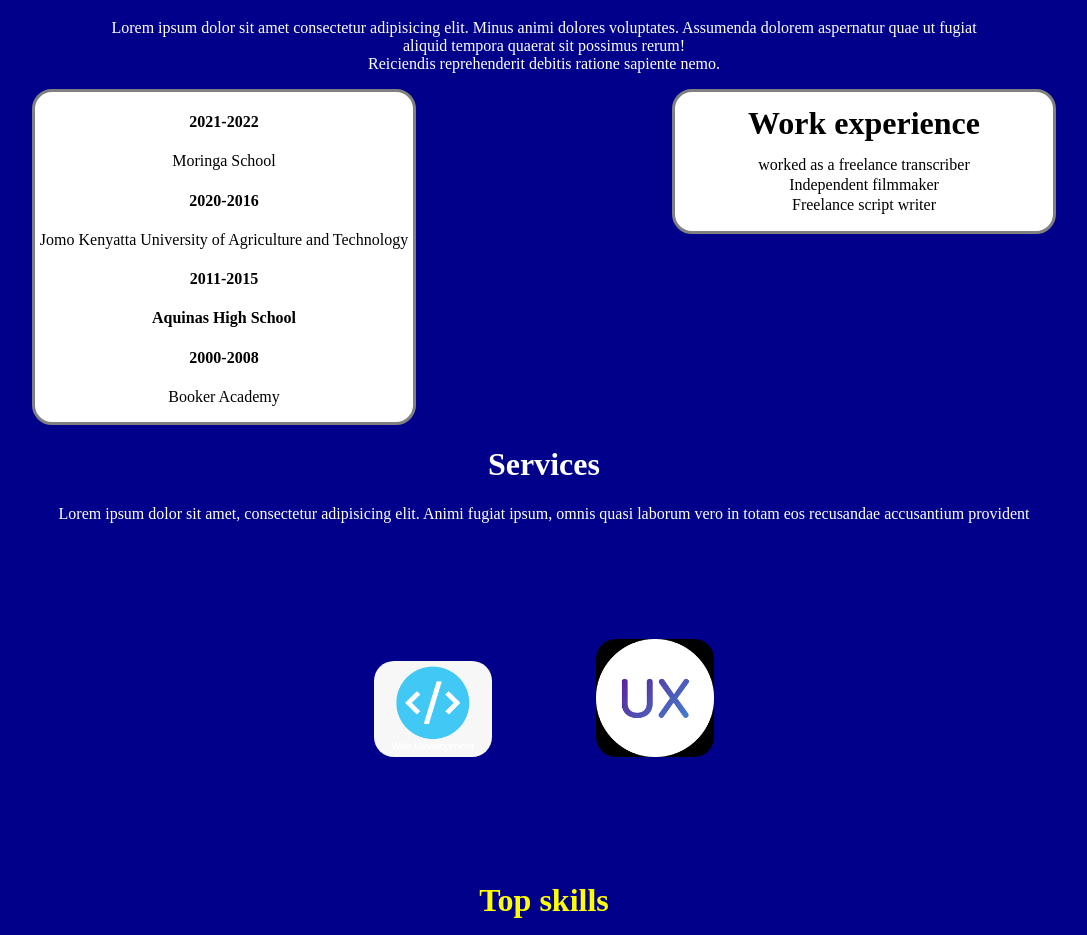
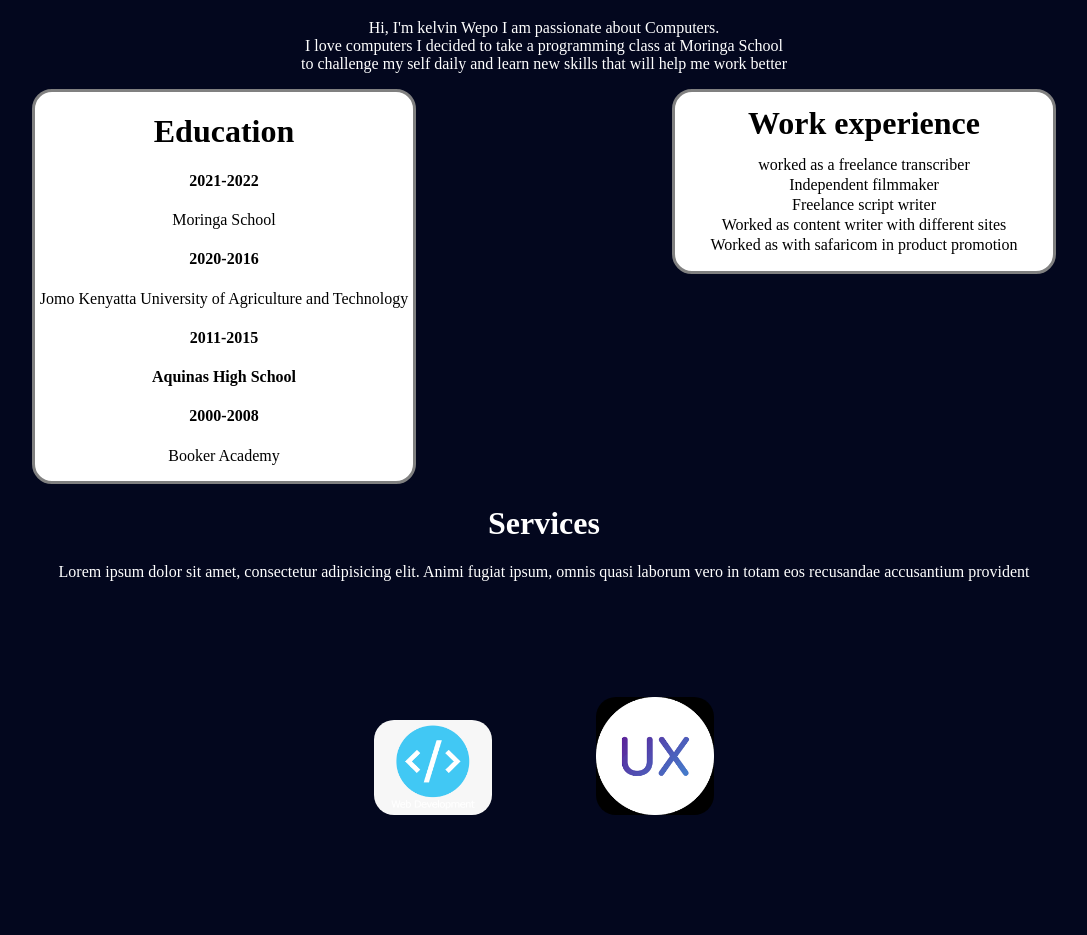
Before and after one commit to Kelvin-Wepo/My_Portfolio, a plain HTML site: page index.html in a window 1280 px wide. Shown: the part 837-1772 px from the top of the page, without its empty margins (96-1183 px from the left). Drawn offline with Linux system fonts and the light colour scheme.

Commit message:
modify about setion

```diff
--- a/Portfolio/style.css
+++ b/Portfolio/style.css
@@ -1,7 +1,7 @@
 body{
     padding: 0;
     margin: 0;
-     background-color:darkblue;
+     background-color:#03071e;
     color: white;
 
 }
@@ -96,20 +96,21 @@ ul {
 }
 .skills{
     text-align: center;
-    color:yellow
+    color:white
 }
 .icons{
     justify-content: space-around;
 }
 .hobbies{
     text-align: center;
-    color: yellow
+    color: white
 }
 
 .icons img {
     padding: 50px;
 }
 .Services img{
+    display: flex;
      justify-content: space-around;
      padding: 50px;
      color: #000;
--- a/index.html
+++ b/index.html
@@ -39,11 +39,7 @@
     <div class="About" id="About">
         <div>
             <h1>About</h1>
-            <p> Lorem ipsum dolor sit amet consectetur adipisicing elit. Minus animi dolores voluptates. Assumenda
-                dolorem
-                aspernatur quae ut fugiat <br>aliquid tempora quaerat sit possimus rerum! <br>Reiciendis reprehenderit
-                debitis ratione sapiente nemo.
-                <p>
+            <p> Hi, I'm kelvin Wepo I am passionate about Computers.<br> I love computers I decided to take a programming class at Moringa School<br> to challenge my self daily and learn new skills that will help me work better<p>
 
 
 
@@ -51,7 +47,7 @@
         <div class="info">
             <!-- Education -->
             <div class="education">
-                <h1 class="hide">Education</h1>
+                <h1>Education</h1>
                 <h4>2021-2022</h4>
                 <p>Moringa School</p>
                 <h4> 2020-2016</h4>
@@ -66,7 +62,7 @@
             <!-- work experience -->
             <div class="work">
                 <h1>Work experience</h1>
-                <p>worked as a freelance transcriber <br> Independent filmmaker <br> Freelance script writer</p>
+                <p>worked as a freelance transcriber <br> Independent filmmaker <br> Freelance script writer <br>Worked as content writer with different sites <br> Worked as with safaricom in product promotion</p>
             </div>
 
         </div>
@@ -79,8 +75,10 @@
 
         <div class="images">
             <img src="Images/webdevelopment tag.png" width="10%" height="10%">
+            <!-- <h1>Web development</h1> -->
             <!-- <img src="/Images/Android development tag.png" width="10%" height="10%"> -->
             <img src="Images/Ux design Icon.png" width="10%" height="10%">
+            <!-- <h1>UX Desgner</h1> -->
 
         </div>
 
```
